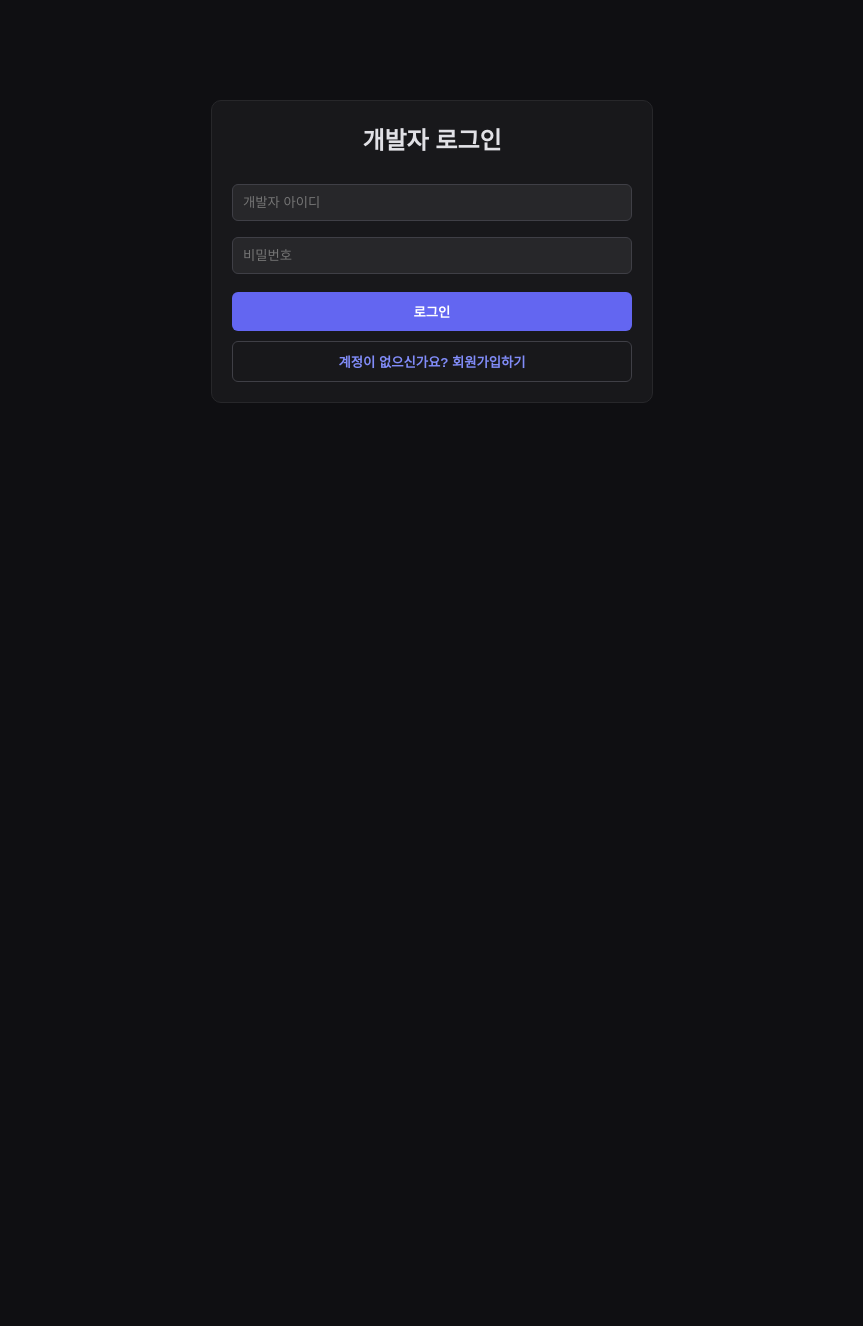
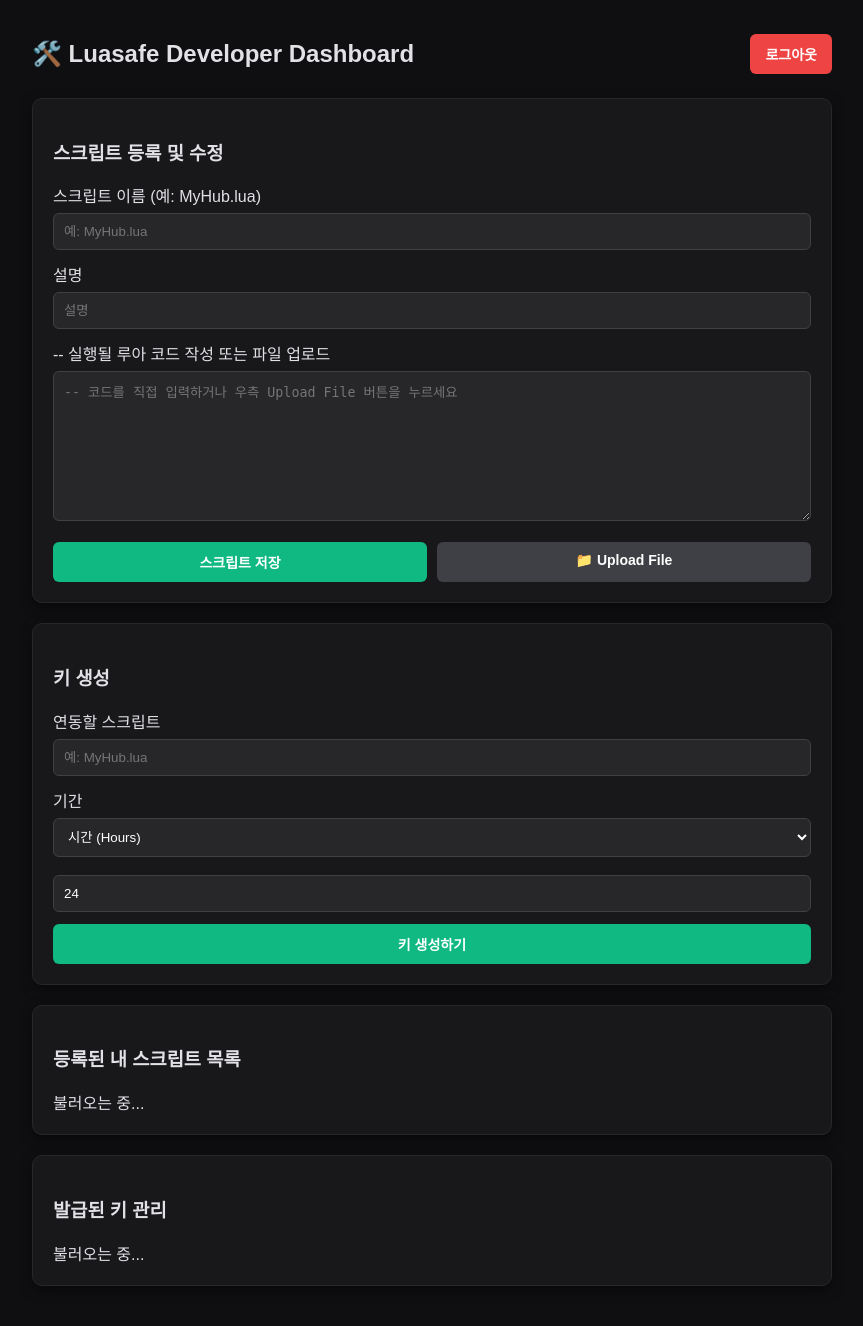
Before and after one commit to luasafedeveloper/luasafe-backend, a Flask app: page /admin in a window 1280 px wide. Shown: the whole page, without its empty margins (208-1071 px from the left). Before the commit the page ends 403 px from the top, so only its background shows below. Run offline with Flask 3, Linux system fonts and the light colour scheme.

Commit message:
Update index.html

```diff
--- a/templates/admin/index.html
+++ b/templates/admin/index.html
@@ -3,144 +3,187 @@
 <head>
     <meta charset="UTF-8">
     <meta name="viewport" content="width=device-width, initial-scale=1.0">
-    <title>Luasafe Developer Portal</title>
+    <title>Luasafe Admin Dashboard</title>
     <style>
         body { background-color: #0f0f12; color: #e1e1e6; font-family: sans-serif; margin: 0; padding: 20px; }
-        .container { max-width: 900px; margin: 0 auto; }
-        .card { background: #18181b; border: 1px solid #27272a; border-radius: 10px; padding: 20px; margin-bottom: 20px; }
-        h2, h3 { margin-top: 0; }
-        input, textarea, select { width: 100%; padding: 10px; margin: 8px 0; background: #27272a; border: 1px solid #3f3f46; border-radius: 6px; color: #fff; box-sizing: border-box; }
-        button { padding: 10px 16px; border: none; border-radius: 6px; cursor: pointer; font-weight: bold; }
-        .btn-primary { background: #6366f1; color: white; width: 100%; }
+        .container { max-width: 800px; margin: 0 auto; }
+        .card { background: #18181b; border: 1px solid #27272a; border-radius: 10px; padding: 20px; margin-bottom: 20px; box-shadow: 0 4px 12px rgba(0,0,0,0.5); }
+        input, textarea, select { width: 100%; padding: 10px; margin: 6px 0 12px 0; background: #27272a; border: 1px solid #3f3f46; border-radius: 6px; color: #fff; box-sizing: border-box; }
+        textarea { height: 150px; font-family: monospace; resize: vertical; }
+        button, label.btn-file { padding: 10px 15px; border: none; border-radius: 6px; font-weight: bold; cursor: pointer; font-size: 14px; display: inline-block; text-align: center; }
+        .btn-primary { background: #6366f1; color: white; }
         .btn-danger { background: #ef4444; color: white; }
         .btn-success { background: #10b981; color: white; }
-        .btn-warning { background: #f59e0b; color: white; }
-        .btn-outline { background: transparent; color: #818cf8; border: 1px solid #3f3f46; width: 100%; margin-top: 10px; }
-        .header { display: flex; justify-content: space-between; align-items: center; margin-bottom: 20px; }
-        table { width: 100%; border-collapse: collapse; margin-top: 10px; }
-        th, td { padding: 10px; border-bottom: 1px solid #27272a; text-align: left; font-size: 14px; }
+        .btn-file { background: #3f3f46; color: white; }
+        .button-group { display: flex; gap: 10px; margin-top: 5px; }
+        .button-group button, .button-group label { flex: 1; }
+        table { width: 100%; border-collapse: collapse; margin-top: 10px; font-size: 13px; }
+        th, td { border: 1px solid #27272a; padding: 8px; text-align: left; }
+        th { background: #202024; }
     </style>
 </head>
 <body>
 
-<div class="container">
-    <!-- 로그인/회원가입 섹션 -->
-    <div id="authSection" class="card" style="max-width: 400px; margin: 80px auto;">
-        <h2 id="authTitle" style="text-align: center;">개발자 로그인</h2>
-        <input type="text" id="username" placeholder="개발자 아이디">
-        <input type="password" id="password" placeholder="비밀번호">
-
-        <div id="inviteBox" style="display: none;">
-            <input type="text" id="inviteCode" placeholder="라이센스 코드 입력">
-        </div>
-
-        <button id="authBtn" class="btn-primary" onclick="handleAuth()" style="margin-top: 10px;">로그인</button>
-        <button class="btn-outline" onclick="toggleAuthMode()" id="toggleAuth">계정이 없으신가요? 회원가입하기</button>
-    </div>
-
-    <!-- 대시보드 섹션 -->
-    <div id="dashboardSection" style="display: none;">
-        <div class="header">
-            <h2>Welcome, <span id="devName" style="color: #818cf8;"></span>!</h2>
+<div class="container" style="display: flex; justify-content: space-between; align-items: center; margin-bottom: 10px;">
+    <h2>🛠️ Luasafe Developer Dashboard</h2>
     <button class="btn-danger" onclick="logout()">로그아웃</button>
 </div>
 
-        <!-- 스크립트 등록 -->
+<div class="container">
+    <!-- 스크립트 등록 카드 -->
     <div class="card">
         <h3>스크립트 등록 및 수정</h3>
-            <input type="text" id="scriptName" placeholder="스크립트 이름 (예: MyHub.lua)">
+        <label>스크립트 이름 (예: MyHub.lua)</label>
+        <input type="text" id="scriptName" placeholder="예: MyHub.lua">
+
+        <label>설명</label>
         <input type="text" id="scriptDesc" placeholder="설명">
-            <textarea id="scriptCode" rows="6" placeholder="-- 실행될 바이패스/루아 코드 작성"></textarea>
+
+        <label>-- 실행될 루아 코드 작성 또는 파일 업로드</label>
+        <textarea id="scriptCode" placeholder="-- 코드를 직접 입력하거나 우측 Upload File 버튼을 누르세요"></textarea>
+
+        <!-- [스크립트 저장] 버튼 바로 옆에 나란히 배치된 [Upload File] 버튼 -->
+        <div class="button-group">
             <button class="btn-success" onclick="saveScript()">스크립트 저장</button>
+            <label class="btn-file">
+                📁 Upload File
+                <input type="file" id="scriptFile" accept=".lua,.txt" style="display: none;" onchange="handleFileSelect(event)">
+            </label>
+        </div>
     </div>
 
-        <!-- 내 스크립트 목록 -->
-        <div class="card">
-            <h3>등록된 내 스크립트 목록</h3>
-            <table>
-                <thead><tr><th>이름</th><th>설명</th><th>상태</th><th>액션</th></tr></thead>
-                <tbody id="scriptTable"></tbody>
-            </table>
-        </div>
-
-        <!-- 키 발급 -->
+    <!-- 키 생성 카드 -->
     <div class="card">
         <h3>키 생성</h3>
         <label>연동할 스크립트</label>
-            <select id="keyScriptSelect"></select>
+        <input type="text" id="genScriptName" placeholder="예: MyHub.lua">
+
         <label>기간</label>
-            <select id="durationType">
+        <select id="genDuration">
             <option value="Hours">시간 (Hours)</option>
             <option value="Days">일 (Days)</option>
-                <option value="Lifetime">영구 (Lifetime)</option>
+            <option value="Lifetime">평생 (Lifetime)</option>
         </select>
-            <input type="number" id="durationAmount" value="24" placeholder="기간 수량">
-            <button class="btn-primary" onclick="generateKey()" style="margin-top: 10px;">키 생성하기</button>
+
+        <input type="number" id="genAmount" value="24">
+
+        <button class="btn-success" style="width: 100%;" onclick="generateKey()">키 생성하기</button>
     </div>
 
-        <!-- 생성된 키 목록 -->
+    <!-- 스크립트 목록 -->
     <div class="card">
-            <h3>발급된 키 목록 (HWID 초기화 가능)</h3>
-            <table>
-                <thead><tr><th>키</th><th>연동 스크립트</th><th>HWID</th><th>남은 기간</th><th>실행수</th><th>액션</th></tr></thead>
-                <tbody id="keyTable"></tbody>
-            </table>
+        <h3>등록된 내 스크립트 목록</h3>
+        <div id="scriptList">불러오는 중...</div>
     </div>
+
+    <!-- 키 목록 -->
+    <div class="card">
+        <h3>발급된 키 관리</h3>
+        <div id="keyList">불러오는 중...</div>
     </div>
 </div>
 
 <script>
-    let isRegisterMode = false;
-
-    window.onload = async function() {
-        let res = await fetch('/api/admin/check_session');
-        let data = await res.json();
-        if (data.logged_in) showDashboard(data.username);
+    function handleFileSelect(event) {
+        let file = event.target.files[0];
+        if (!file) return;
+        let reader = new FileReader();
+        reader.onload = function(e) {
+            document.getElementById('scriptCode').value = e.target.result;
+            alert("파일이 로드되어 소스 코드 칸에 입력되었습니다! '스크립트 저장'을 눌러주세요.");
         };
-
-    function toggleAuthMode() {
-        isRegisterMode = !isRegisterMode;
-        document.getElementById('authTitle').innerText = isRegisterMode ? "개발자 회원가입" : "개발자 로그인";
-        document.getElementById('authBtn').innerText = isRegisterMode ? "회원가입" : "로그인";
-        document.getElementById('toggleAuth').innerText = isRegisterMode ? "이미 계정이 있으신가요? 로그인하기" : "계정이 없으신가요? 회원가입하기";
-        document.getElementById('inviteBox').style.display = isRegisterMode ? "block" : "none";
+        reader.readAsText(file);
     }
 
-    async function handleAuth() {
-        let u = document.getElementById('username').value.trim();
-        let p = document.getElementById('password').value.trim();
-        if (!u || !p) return alert("아이디와 비밀번호를 입력해주세요.");
+    async function loadData() {
+        let sRes = await fetch('/api/admin/scripts');
+        let sData = await sRes.json();
+        let sHtml = "<table><tr><th>이름</th><th>설명</th><th>상태</th><th>액션</th></tr>";
+        sData.forEach(s => {
+            sHtml += `<tr><td>${s.name}</td><td>${s.description || '-'}</td><td>${s.active ? '활성' : '비활성'}</td><td><button class="btn-danger" onclick="deleteScript(${s.id})">삭제</button></td></tr>`;
+        });
+        sHtml += "</table>";
+        document.getElementById('scriptList').innerHTML = sHtml;
 
-        let bodyData = {username: u, password: p};
-        if (isRegisterMode) {
-            let invite = document.getElementById('inviteCode').value.trim();
-            if (!invite) return alert("라이센스 코드를 입력해주세요.");
-            bodyData.invite_code = invite;
+        let kRes = await fetch('/api/admin/keys');
+        let kData = await kRes.json();
+        let kHtml = "<table><tr><th>키</th><th>스크립트</th><th>만료시간</th><th>HWID</th><th>실행</th><th>관리</th></tr>";
+        kData.forEach(k => {
+            kHtml += `<tr><td>${k.key}</td><td>${k.script_name || '-'}</td><td>${k.expiry}</td><td>${k.hwid}</td><td>${k.execs}</td><td><button class="btn-danger" onclick="deleteKey(${k.id})">삭제</button> <button class="btn-primary" onclick="resetHwid(${k.id})">HWID초기화</button></td></tr>`;
+        });
+        kHtml += "</table>";
+        document.getElementById('keyList').innerHTML = kHtml;
     }
 
-        let url = isRegisterMode ? '/api/admin/register' : '/api/admin/login';
-        let res = await fetch(url, {
+    async function saveScript() {
+        let name = document.getElementById('scriptName').value.trim();
+        let description = document.getElementById('scriptDesc').value.trim();
+        let luaCode = document.getElementById('scriptCode').value;
+
+        if (!name) return alert("스크립트 이름을 입력해주세요.");
+
+        let res = await fetch('/api/admin/scripts/add', {
             method: 'POST',
             headers: {'Content-Type': 'application/json'},
-            body: JSON.stringify(bodyData)
+            body: JSON.stringify({name, description, lua_code: luaCode})
         });
         let data = await res.json();
         if (data.success) {
-            if (isRegisterMode) {
+            alert("스크립트가 안전하게 저장되었습니다!");
+            loadData();
+        } else {
             alert(data.message);
-                toggleAuthMode();
-            } else {
-                showDashboard(data.username);
         }
-        } else alert(data.message);
     }
 
-    function showDashboard(username) {
-        document.getElementById('authSection').style.display = 'none';
-        document.getElementById('dashboardSection').style.display = 'block';
-        document.getElementById('devName').innerText = username;
-        loadScripts();
-        loadKeys();
+    async function deleteScript(id) {
+        if (!confirm("정말 삭제하시겠습니까?")) return;
+        await fetch('/api/admin/scripts/delete', {
+            method: 'POST',
+            headers: {'Content-Type': 'application/json'},
+            body: JSON.stringify({id: id})
+        });
+        loadData();
+    }
+
+    async function generateKey() {
+        let script_name = document.getElementById('genScriptName').value.trim();
+        let duration_type = document.getElementById('genDuration').value;
+        let amount = document.getElementById('genAmount').value;
+
+        let res = await fetch('/api/admin/generate', {
+            method: 'POST',
+            headers: {'Content-Type': 'application/json'},
+            body: JSON.stringify({script_name, duration_type, amount})
+        });
+        let data = await res.json();
+        if (data.success) {
+            alert("키 생성 성공: " + data.key);
+            loadData();
+        } else {
+            alert(data.message);
+        }
+    }
+
+    async function deleteKey(id) {
+        if (!confirm("정말 이 키를 삭제하시겠습니까?")) return;
+        await fetch('/api/admin/keys/delete', {
+            method: 'POST',
+            headers: {'Content-Type': 'application/json'},
+            body: JSON.stringify({id: id})
+        });
+        loadData();
+    }
+
+    async function resetHwid(id) {
+        let res = await fetch('/api/admin/keys/reset_hwid', {
+            method: 'POST',
+            headers: {'Content-Type': 'application/json'},
+            body: JSON.stringify({id: id})
+        });
+        let data = await res.json();
+        alert(data.message);
+        loadData();
     }
 
     async function logout() {
@@ -148,114 +191,7 @@
         location.reload();
     }
 
-    async function saveScript() {
-        let name = document.getElementById('scriptName').value.trim();
-        let desc = document.getElementById('scriptDesc').value.trim();
-        let code = document.getElementById('scriptCode').value;
-
-        let res = await fetch('/api/admin/scripts/add', {
-            method: 'POST',
-            headers: {'Content-Type': 'application/json'},
-            body: JSON.stringify({name: name, description: desc, lua_code: code})
-        });
-        let data = await res.json();
-        if (data.success) {
-            alert("저장되었습니다.");
-            loadScripts();
-        } else alert(data.message);
-    }
-
-    async function loadScripts() {
-        let res = await fetch('/api/admin/scripts');
-        let scripts = await res.json();
-        let table = document.getElementById('scriptTable');
-        let select = document.getElementById('keyScriptSelect');
-        table.innerHTML = ''; select.innerHTML = '';
-
-        scripts.forEach(s => {
-            table.innerHTML += `<tr>
-                <td>${s.name}</td>
-                <td>${s.description || '-'}</td>
-                <td>${s.active ? '활성' : '비활성'}</td>
-                <td><button class="btn-danger" onclick="deleteScript(${s.id})">삭제</button></td>
-            </tr>`;
-            select.innerHTML += `<option value="${s.name}">${s.name}</option>`;
-        });
-    }
-
-    async function deleteScript(id) {
-        if (!confirm("삭제하시겠습니까?")) return;
-        await fetch('/api/admin/scripts/delete', {
-            method: 'POST',
-            headers: {'Content-Type': 'application/json'},
-            body: JSON.stringify({id: id})
-        });
-        loadScripts();
-    }
-
-    async function generateKey() {
-        let scriptName = document.getElementById('keyScriptSelect').value;
-        let type = document.getElementById('durationType').value;
-        let amount = document.getElementById('durationAmount').value;
-
-        let res = await fetch('/api/admin/generate', {
-            method: 'POST',
-            headers: {'Content-Type': 'application/json'},
-            body: JSON.stringify({script_name: scriptName, duration_type: type, amount: amount})
-        });
-        let data = await res.json();
-        if (data.success) {
-            alert("발급 완료: " + data.key);
-            loadKeys();
-        } else alert(data.message);
-    }
-
-    async function loadKeys() {
-        let res = await fetch('/api/admin/keys');
-        let keys = await res.json();
-        let table = document.getElementById('keyTable');
-        table.innerHTML = '';
-
-        keys.forEach(k => {
-            table.innerHTML += `<tr>
-                <td><code>${k.key}</code></td>
-                <td>${k.script_name || '-'}</td>
-                <td>${k.hwid}</td>
-                <td>${k.expiry}</td>
-                <td>${k.execs}</td>
-                <td>
-                    <button class="btn-warning" onclick="resetHwid(${k.id})" style="padding: 6px 10px; margin-right: 4px;">HWID초기화</button>
-                    <button class="btn-danger" onclick="deleteKey(${k.id})" style="padding: 6px 10px;">삭제</button>
-                </td>
-            </tr>`;
-        });
-    }
-
-    async function resetHwid(id) {
-        if (!confirm("이 키의 HWID를 초기화하시겠습니까?")) return;
-        let res = await fetch('/api/admin/keys/reset_hwid', {
-            method: 'POST',
-            headers: {'Content-Type': 'application/json'},
-            body: JSON.stringify({id: id})
-        });
-        let data = await res.json();
-        if (data.success) {
-            alert("HWID가 초기화되었습니다.");
-            loadKeys();
-        } else {
-            alert(data.message);
-        }
-    }
-
-    async function deleteKey(id) {
-        if (!confirm("삭제하시겠습니까?")) return;
-        await fetch('/api/admin/keys/delete', {
-            method: 'POST',
-            headers: {'Content-Type': 'application/json'},
-            body: JSON.stringify({id: id})
-        });
-        loadKeys();
-    }
+    loadData();
 </script>
 
 </body>
```
Lines whose indentation alone changed are shown as unchanged.
